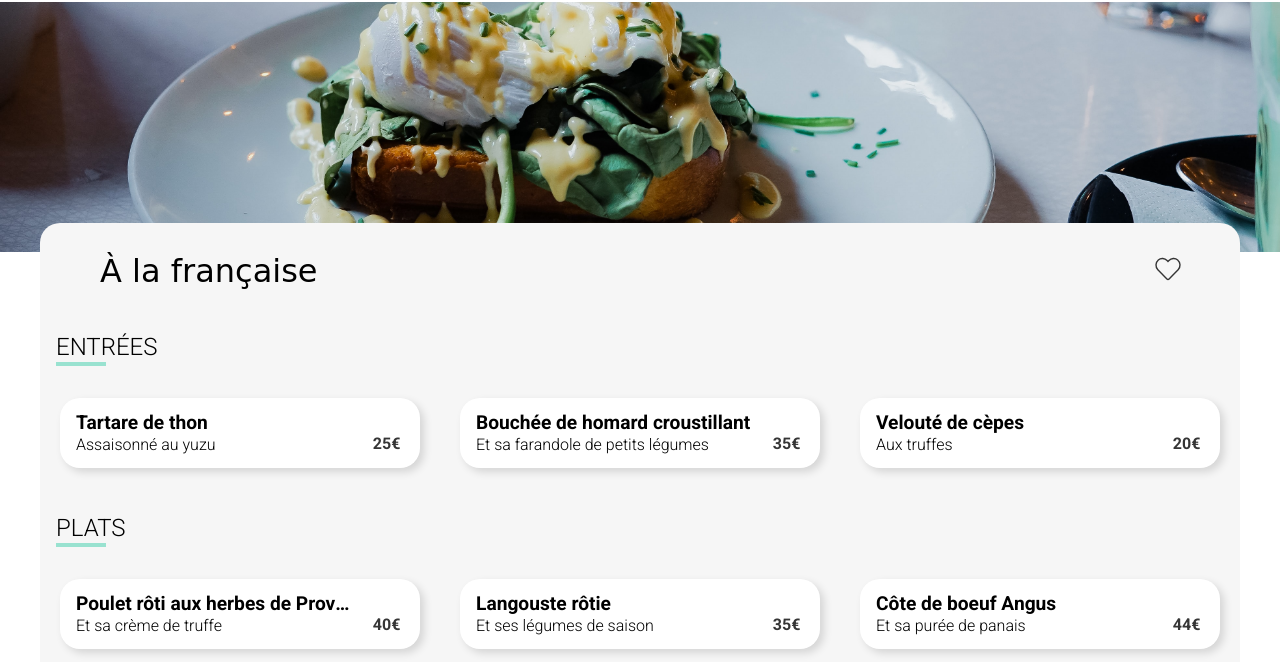
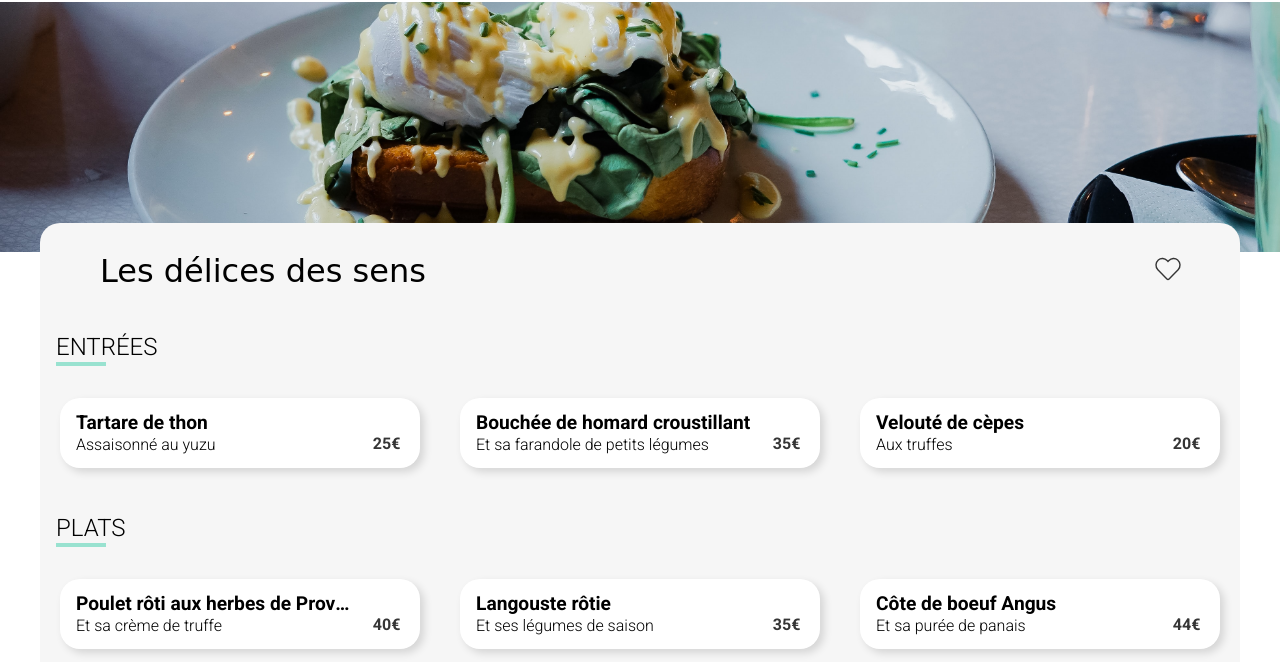
Before and after one commit to SebastienWenzel/WenzelSebastien_ProjetOC_3_11032021, a website built with webpack: page pages/le_delice_des_sens.html in a window 1280 px wide. Shown: the part 67-729 px from the top of the page. Built offline with nearby package versions, Linux system fonts and the light colour scheme; a web font is replaced by a local one.

Commit message:
modification text

```diff
--- a/pages/le_delice_des_sens.html
+++ b/pages/le_delice_des_sens.html
@@ -37,7 +37,7 @@
       </figure>
       <section class="d-flex f-column">
         <div class="d-flex f-row">
-          <h1>À la française</h1>
+          <h1>Les délices des sens</h1>
           <a href="#" class="icon">
             <svg class="heart-first" viewBox="0 0 512 512" width="100">
               <path
```
Also changed, not shown: pages/la_note_enchantee.html (+1 -1 lines), pages/la_palette_du_gout.html (+1 -1 lines).
